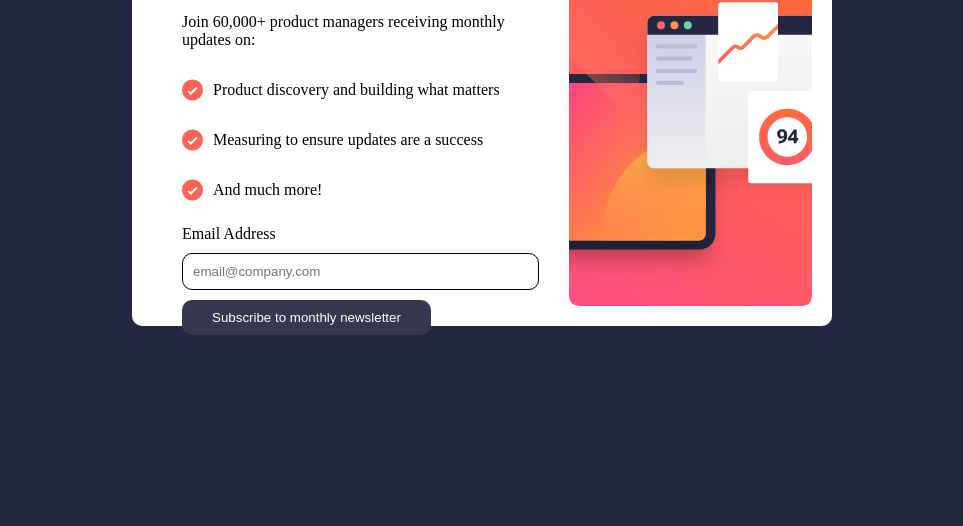
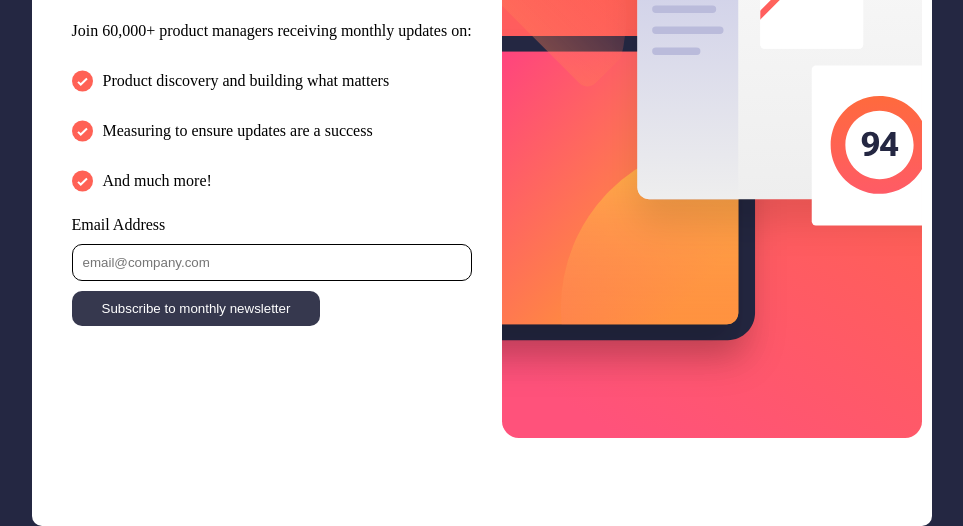
Before and after one commit to ALEKHYAJUJJURI/newsletter, a plain HTML site: page index.html in a window 1280 px wide. Shown: the part 274-800 px from the top of the page, without its empty margins (158-1121 px from the left). Drawn offline with Linux system fonts and the light colour scheme.

Commit message:
third commit

```diff
--- a/style.css
+++ b/style.css
@@ -71,19 +71,17 @@ label{
     }
     .image1{
         display: block;
-        height: 100%;
+        height: 80%;
     }
     .success-bg-con{
         background-color: hsl(234, 29%, 20%) ;
     }
     .bg-con{
-        width: 700px;
-        padding: 20px;
-        height: 400px;
+        padding: 10px;
         flex-direction: row;
         justify-content: space-around;
         border-radius: 10px;
-        margin: 20px 0px 20px 0px;
+        margin: 20px 20px 20px 20px;
     }
     .botom-card{
        padding: 20px 20px;
@@ -94,6 +92,7 @@ label{
        justify-content: center;
        align-items: center;
        height: 100vh;
+       padding:20px 20px;
 
     }
 
```
Also changed, not shown: index2.html (+8 -12 lines).
